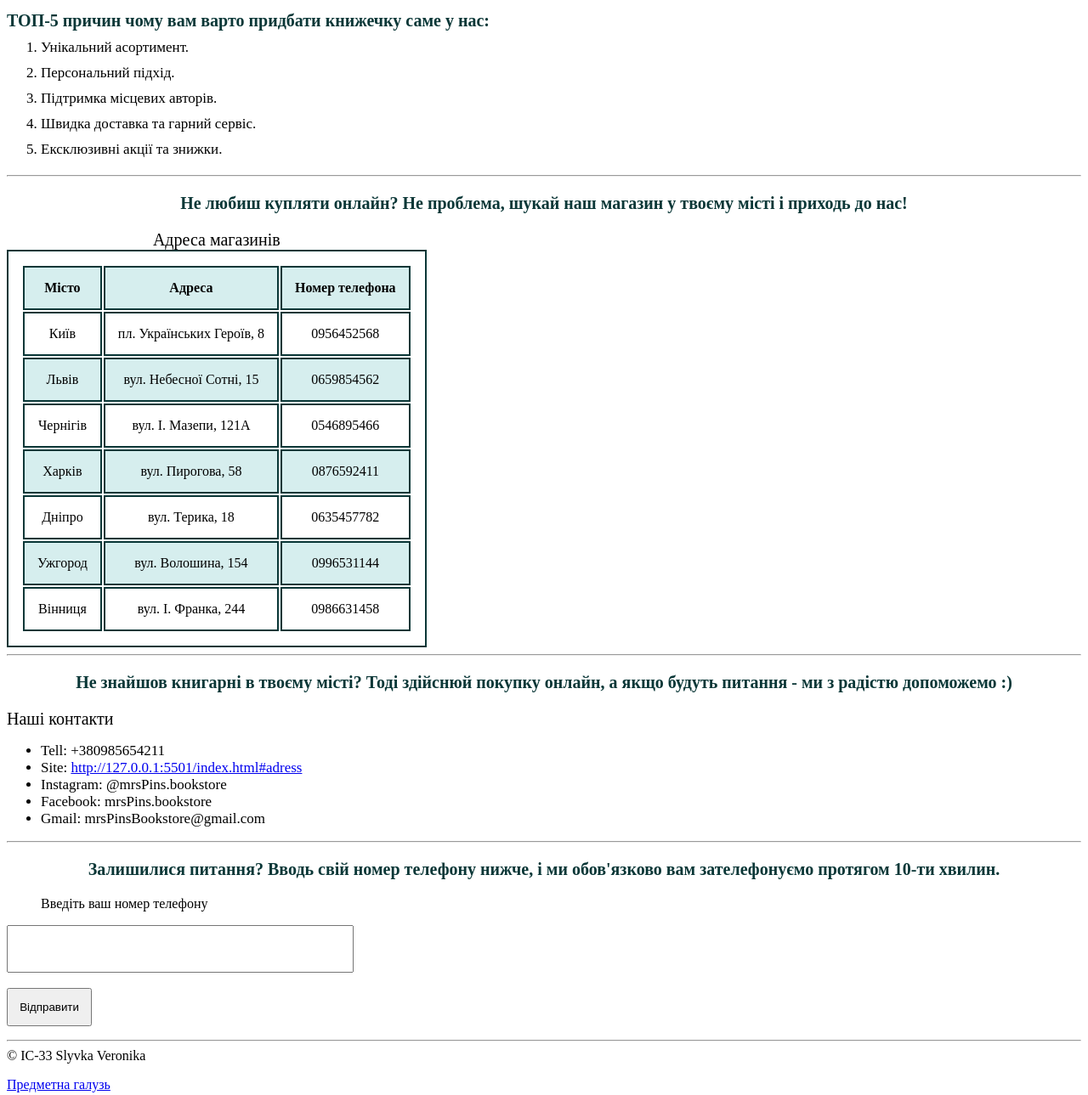
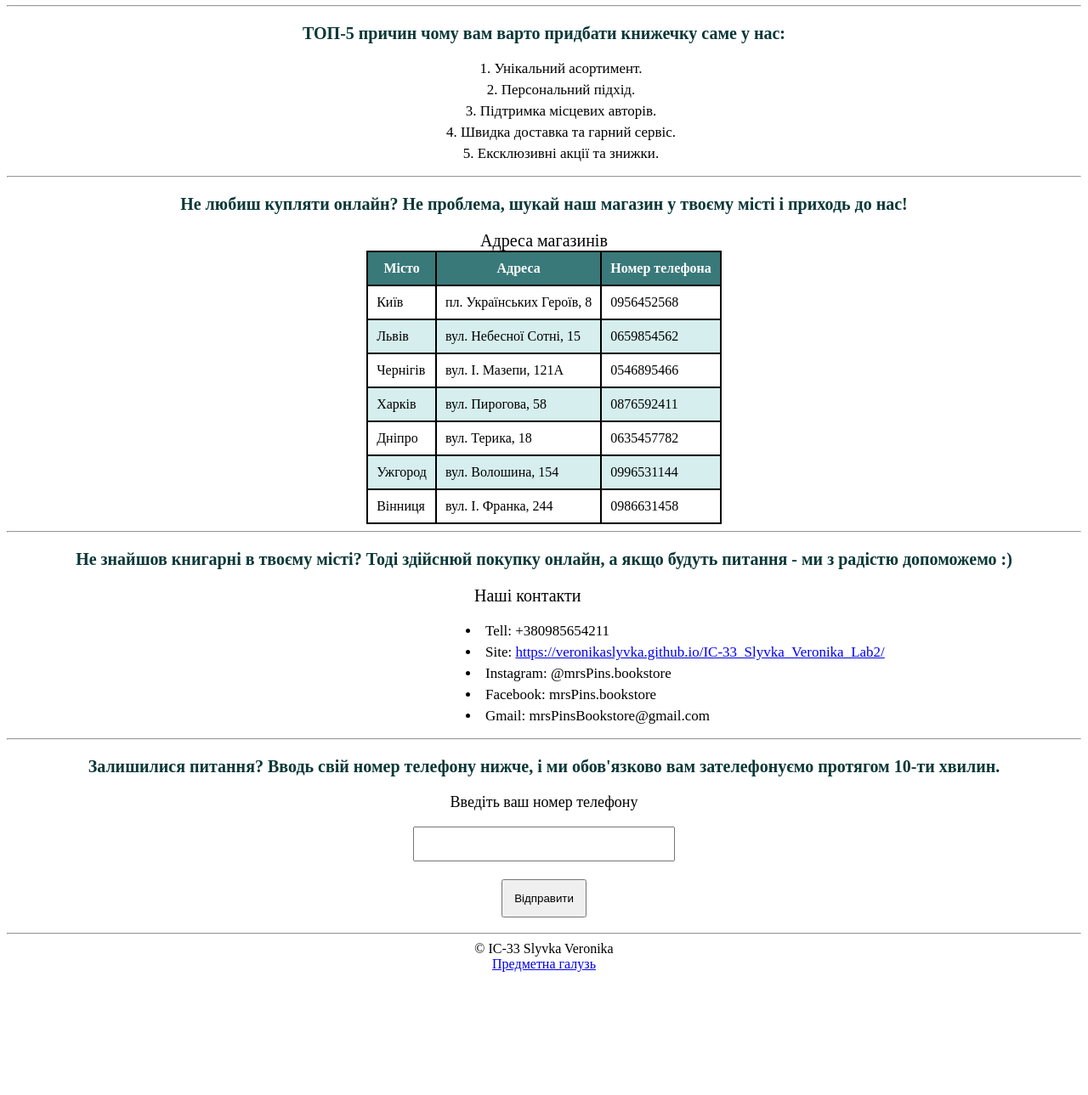
Before and after one commit to VeronikaSlyvka/IC-33_Slyvka_Veronika_Lab2, a plain HTML site: page index.html in a window 1280 px wide. Shown: the part 471-1760 px from the top of the page at 85% size. After the commit the page ends 1623 px from the top, so only its background shows below. Drawn offline with Linux system fonts and the light colour scheme.

Commit message:
changed css

```diff
--- a/index.html
+++ b/index.html
@@ -4,7 +4,7 @@
     <meta charset="UTF-8">
     <meta name="viewport" content="width=device-width, initial-scale=1.0">
     <title>Mrs.Pins bookstore</title>
-    <link rel="stylesheet" href="style.css"> <!-- Додаємо підключення до зовнішнього CSS-файлу -->
+    <link rel="stylesheet" href="style.css">
 </head>
 
 <body>
@@ -24,33 +24,31 @@
     </header>
 
     <main>
-        <p id="main" style="color: white;">.</p>
+        <p id="main">.</p>
         <h1>Книгарня місіс Пінс</h1>
-        <div class="content">
-            <img style="height: 350px;" src="./Images/mainPhoto.jpg" alt="Фото">
-        </div>
+        <img src="./Images/mainPhoto.jpg" alt="Фото">
 
-        <p></p>
-        <span style="font-size: 20px; text-align: center; color:  #0a3737; font-weight: bold;">
-            ТОП-5 причин чому вам варто придбати книжечку саме у нас:
-        </span>
 
+        <hr>
+        <p id="reasons">ТОП-5 причин чому вам варто придбати книжечку саме у нас:</p>
+
+        <div>
         <ol>
-            <li style="font-size: 17px;">Унікальний асортимент.</li>
-            <li style="font-size: 17px;">Персональний підхід.</li>
-            <li style="font-size: 17px;">Підтримка місцевих авторів.</li>
-            <li style="font-size: 17px;">Швидка доставка та гарний сервіс.</li>
-            <li style="font-size: 17px;">Ексклюзивні акції та знижки.</li>
+            <li>Унікальний асортимент.</li>
+            <li>Персональний підхід.</li>
+            <li>Підтримка місцевих авторів.</li>
+            <li>Швидка доставка та гарний сервіс.</li>
+            <li>Ексклюзивні акції та знижки.</li>
         </ol>
+    </div>
         <hr>
 
-        <p id="adress" style="font-size: 20px; color: #0a3737; font-weight: bold; text-align: center;">
-            Не любиш купляти онлайн? Не проблема, шукай наш магазин у твоєму місті і приходь до нас!
-        </p>
 
+        <p id="adress"> Не любиш купляти онлайн? Не проблема, шукай наш магазин у твоєму місті і приходь до нас! </p>
+        <div class="table-container">
         <table>
-            <caption style="font-size: 20px; text-align: center;">Адреса магазинів</caption>
-            <tr>
+            <caption>Адреса магазинів</caption>
+            <tr id="firstTable">
                 <th>Місто</th>
                 <th>Адреса</th>
                 <th>Номер телефона</th>
@@ -91,39 +89,42 @@
                 <td>0986631458</td>
             </tr>
         </table>
+    </div>
         <hr>
 
-        <p id="contacts" style="font-size: 20px; color: #0a3737; font-weight: bold; text-align: center;">
-            Не знайшов книгарні в твоєму місті? Тоді здійснюй покупку онлайн, а якщо будуть питання - ми з радістю допоможемо :)
-        </p>
-        <span style="font-size: 20px; text-align: center;"> Наші контакти</span>
 
+        <p id="contacts"> Не знайшов книгарні в твоєму місті? Тоді здійснюй покупку онлайн, а якщо будуть питання - ми з радістю допоможемо :) </p>
+       <div id="contacts3">
+        <p id="contacts2"> Наші контакти</p>
         <ul>
-            <li style="font-size: 17px;">Tell: +380985654211</li>
-            <li style="font-size: 17px;">Site: <a href="http://127.0.0.1:5501/index.html#adress">http://127.0.0.1:5501/index.html#adress</a></li>
-            <li style="font-size: 17px;">Instagram: @mrsPins.bookstore</li>
-            <li style="font-size: 17px;">Facebook: mrsPins.bookstore</li>
-            <li style="font-size: 17px;">Gmail: mrsPinsBookstore@gmail.com</li>
+            <li>Tell: +380985654211</li>
+            <li>Site: <a href="https://veronikaslyvka.github.io/IC-33_Slyvka_Veronika_Lab2/">https://veronikaslyvka.github.io/IC-33_Slyvka_Veronika_Lab2/</a></li>
+            <li>Instagram: @mrsPins.bookstore</li>
+            <li>Facebook: mrsPins.bookstore</li>
+            <li>Gmail: mrsPinsBookstore@gmail.com</li>
         </ul>
+    </div>
         <hr>
 
-        <p id="questions" style="font-size: 20px; color: #0a3737; font-weight: bold; text-align: center;">
-            Залишилися питання? Вводь свій номер телефону нижче, і ми обов'язково вам зателефонуємо протягом 10-ти хвилин.
-        </p>
 
+        <p id="questions">Залишилися питання? Вводь свій номер телефону нижче, і ми обов'язково вам зателефонуємо протягом 10-ти хвилин.</p>
+        <div class="form">
         <blockquote> Введіть ваш номер телефону</blockquote>
         <form>
-            <input type='text' name='number' style="width: 400px; height: 50px;"><br><br>
-            <input type='submit' value='Відправити' style="width: 100px; height: 45px;">
+            <input type='text' name='number'><br><br>
+            <input type='submit' value='Відправити' id="send">
         </form>
+        <p></p>
+    </div>
+
+
     </main>
 
+
     <footer>
-        <p>
-            <hr>
-            &copy; IC-33 Slyvka Veronika
-        </p>
-        <a href="description.html">Предметна галузь</a>
+        <hr>
+       &copy; IC-33 Slyvka Veronika   <br>
+        <a target="_blank" href="description.html">Предметна галузь</a>
     </footer>
 </body>
 </html>
--- a/style.css
+++ b/style.css
@@ -1,13 +1,5 @@
-h1 {
-    position: fixed;
-    top: 0;
-    width: 100%;
-    text-align: center;
-    color: #1a6060;
-    background-color: #ffffff;
-    z-index: 999;
-    padding: 10px 0;
-    margin: 0;
+*{
+    font-family: Times 'Times New Roman', Times, serif ;
 }
 
 .menu-container ul {
@@ -40,40 +32,98 @@ h1 {
     background-color: #0a3737;
 }
 
-
-.content {
-    margin-top: 80px;
+#main{
+    color: white;
 }
 
-
-h3 {
-    margin-top: 30px;
-    margin-bottom: 10px;
-    font-size: 20px;
+h1 {
+    position: fixed;
+    top: 0;
+    width: 100%;
+    text-align: center;
+    color: #1a6060;
+    background-color: #ffffff;
+    z-index: 999;
+    padding: 10px 0;
+    margin: 0;
 }
 
-ol {
-    margin-top: 10px;
-    margin-bottom: 20px;
-    padding-left: 40px;
+h1 + img {
+    margin-top: 65px;
+    height: 350px;
 }
 
-ol li {
-    margin-bottom: 10px;
+#reasons, #adress, #contacts, #questions{
+    font-size: 20px;
+    text-align: center;
+    color:  #0a3737;
+    font-weight: bold;
 }
 
-table, th, td {
-    border: 1px solid black;
-    padding: 15px;
+div > ol{
     text-align: center;
+}
+
+ol li, ul li {
+    list-style-position: inside;
+    margin-bottom: 5px;
+    font-size: 17px;
+}
+
+caption{
+    font-size: 20px;
+    text-align: center;
+}
+
+.table-container {
+    display: flex;
+    justify-content: center;
+    align-items: center;
+    height: 100%;
+}
+
+table {
+    border-collapse: collapse;
+}
+
+th, td {
+    padding: 10px;
+    border: 2px solid #000;
 }
 
 tr:nth-child(odd) {
     background-color: #D6EEEE;
 }
 
+#firstTable{
+    background-color:#3a7979;
+    color: white;
+}
 
-table, th, td {
-    border: 2px solid #0a3737;
+#contacts2{
+    font-size: 20px;
+    margin-left: 50px;
+}
+
+#contacts3{
+    margin-left: 500px;
+}
+
+.form{
+    text-align: center;
+    font-size: 18px;
+}
+
+input[type='text'] {
+    width: 300px;
+    height: 35px;
+}
+
+input[type="submit"] {
+    width: 100px;
+    height: 45px;
+}
+
+footer{
     text-align: center;
 }
```
